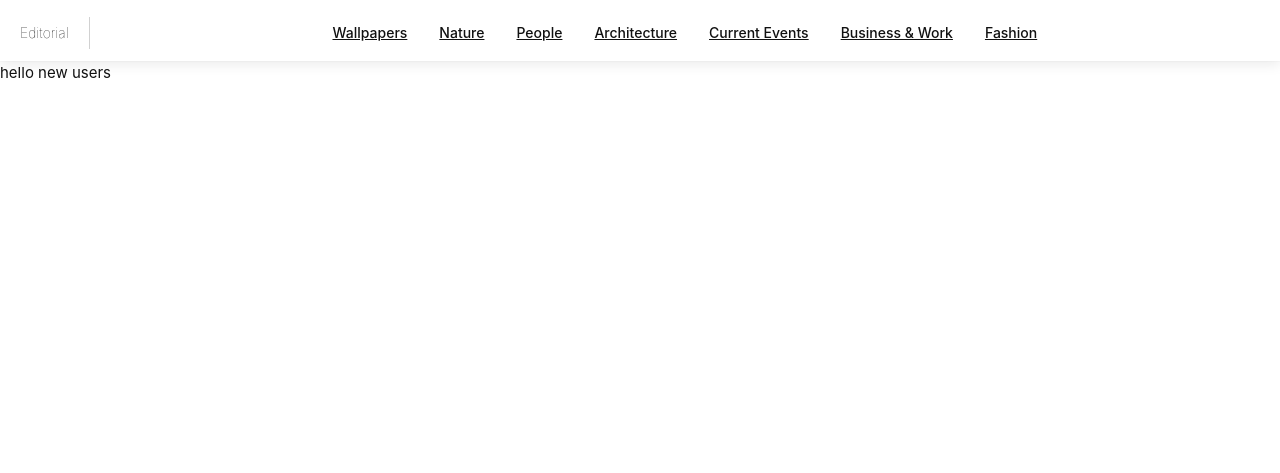
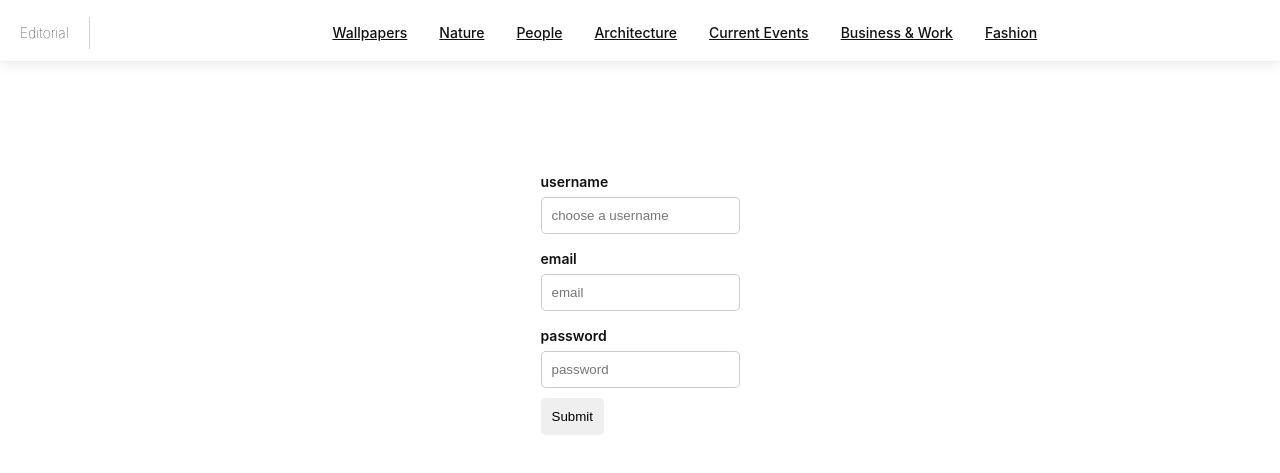
Before and after one commit to tuf75588/50-React-Projects-Part1, a Gatsby site in the folder 01-marketing-site/: page /sign-up in a window 1280 px wide. Shown: the part 57-530 px from the top of the page. Built offline with nearby package versions, Linux system fonts and the light colour scheme; Gatsby itself is replaced by a stand-in of ours.

Commit message:
finish first site project

```diff
--- /dev/null
+++ b/01-marketing-site/src/components/form.tsx
@@ -0,0 +1,19 @@
+import React from 'react';
+
+function SignUpForm() {
+  return (
+    <div className="outer-form-container">
+      <form className="form-control">
+        <label htmlFor="Name">username</label>
+        <div><input type="text" name="name" id="name" placeholder="choose a username" /></div>
+        <label htmlFor="Name">email</label>
+        <div><input type="email" name="email" id="email" placeholder="email" /></div>
+        <label htmlFor="Name">password</label>
+        <div><input type="password" name="password" id="password" placeholder="password" /></div>
+        <button type="submit" className="submit">Submit</button>
+      </form>
+    </div >
+  )
+}
+
+export default SignUpForm
--- a/01-marketing-site/src/components/header.tsx
+++ b/01-marketing-site/src/components/header.tsx
@@ -112,7 +112,7 @@ const Header = ({ siteTitle }: HeaderProps) => (
   >
 
     <nav style={navStyles}>
-      <div style={firstChildDiv}><a style={anchorStyles} href=""><svg width="32" height="32" className="_1Jlgk" version="1.1" viewBox="0 0 32 32" aria-labelledby="unsplash-home" aria-hidden="false"><title id="unsplash-home">Unsplash Home</title><path d="M10 9V0h12v9H10zm12 5h10v18H0V14h10v9h12v-9z"></path></svg>
+      <div style={firstChildDiv}><Link to='/' style={{ textDecoration: 'none' }}><a style={anchorStyles} href=""><svg width="32" height="32" className="_1Jlgk" version="1.1" viewBox="0 0 32 32" aria-labelledby="unsplash-home" aria-hidden="false"><title id="unsplash-home">Unsplash Home</title><path d="M10 9V0h12v9H10zm12 5h10v18H0V14h10v9h12v-9z"></path></svg>
         <div
           style={{ display: 'flex', flexDirection: 'column', marginLeft: '12px', whiteSpace: 'nowrap' }}
         ><span><strong>{siteTitle}</strong></span>
@@ -120,6 +120,7 @@ const Header = ({ siteTitle }: HeaderProps) => (
           <span>Photos for everyone</span>
         </div>
       </a>
+      </Link>
         <div style={{ width: '100%', marginLeft: '18px' }}>
           <form style={formStyles}>
             <button title="Search NuSplash" className="svg-button">
--- a/01-marketing-site/src/components/layout.css
+++ b/01-marketing-site/src/components/layout.css
@@ -259,3 +259,34 @@ body {
   font-size: 18px;
   font-weight: 400;
 }
+
+.outer-form-container {
+  display: flex;
+  height: 60vh;
+}
+
+.form-control {
+  font-size: 18px;
+  margin: auto;
+  flex-direction: column;
+  justify-content: center;
+}
+
+.form-control label {
+  font-size: 14px;
+  font-weight: 600;
+  padding: 10px 0;
+}
+
+.form-control input {
+  border-radius: 5px;
+  padding: 10px;
+  border: 0.5px solid rgba(0, 0, 0, 0.2);
+  margin-top: 1px;
+  margin-bottom: 10px;
+}
+
+.submit {
+  padding: 10px;
+  border-radius: 5px;
+}
--- a/01-marketing-site/src/pages/sign-up.tsx
+++ b/01-marketing-site/src/pages/sign-up.tsx
@@ -1,11 +1,12 @@
 import React from 'react';
+import SignUpForm from '../components/form';
 import Layout from '../components/layout';
 
 function Signup() {
   return (
     <Layout>
-      hello new users
 
+      <SignUpForm />
     </Layout>
   )
 }
```
